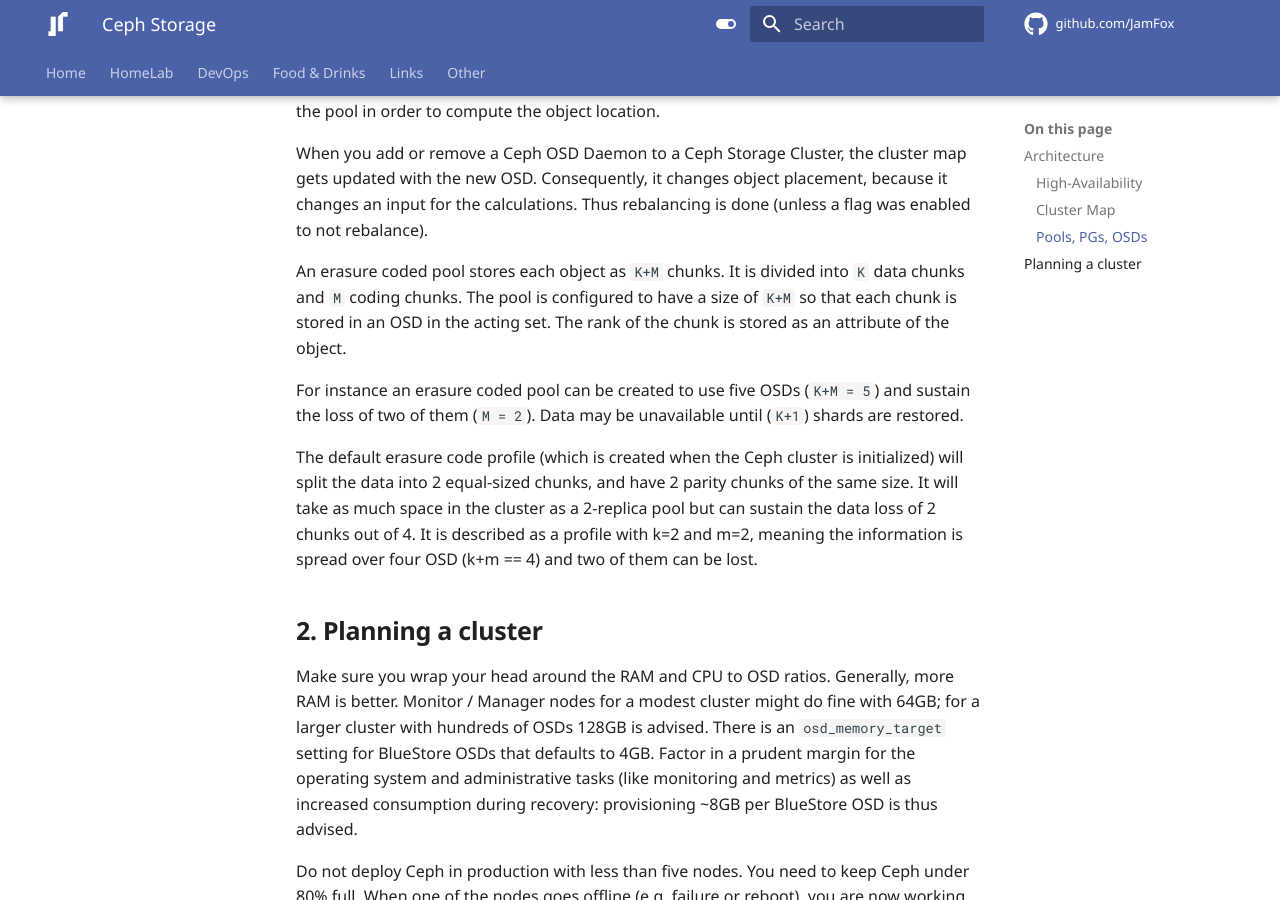
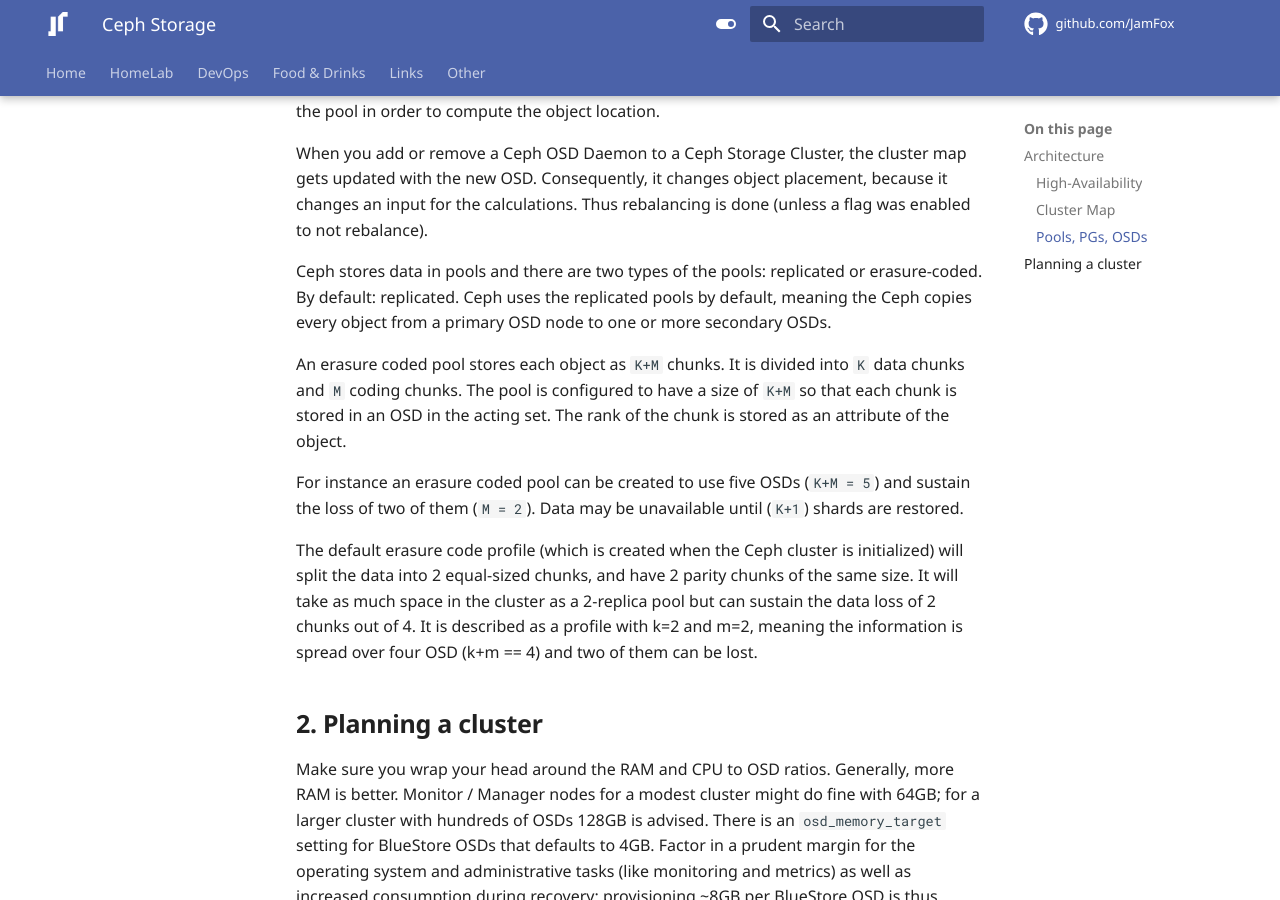
Before and after one commit to JamFox/docs.jamfox.dev, an MkDocs documentation site: the page built from docs/content/devops/ceph.md, in a window 1280 px wide and 900 px high, scrolled down 2887 px. Built offline with MkDocs 1.6.1 and Material for MkDocs 9.7.7, drawn with Linux system fonts in a browser that asks for light colours; comment, search, counter and statistics services are not loaded.

Commit message:
note on repl vs erasurecoded

```diff
--- a/docs/content/devops/ceph.md
+++ b/docs/content/devops/ceph.md
@@ -66,6 +66,8 @@ Object locations must be computed. The client requires only the object ID and th
 
 When you add or remove a Ceph OSD Daemon to a Ceph Storage Cluster, the cluster map gets updated with the new OSD. Consequently, it changes object placement, because it changes an input for the calculations. Thus rebalancing is done (unless a flag was enabled to not rebalance).
 
+Ceph stores data in pools and there are two types of the pools: replicated or erasure-coded. By default: replicated. Ceph uses the replicated pools by default, meaning the Ceph copies every object from a primary OSD node to one or more secondary OSDs.
+
 An erasure coded pool stores each object as `K+M` chunks. It is divided into `K` data chunks and `M` coding chunks. The pool is configured to have a size of `K+M` so that each chunk is stored in an OSD in the acting set. The rank of the chunk is stored as an attribute of the object.
 
 For instance an erasure coded pool can be created to use five OSDs (`K+M = 5`) and sustain the loss of two of them (`M = 2`). Data may be unavailable until (`K+1`) shards are restored.
```
